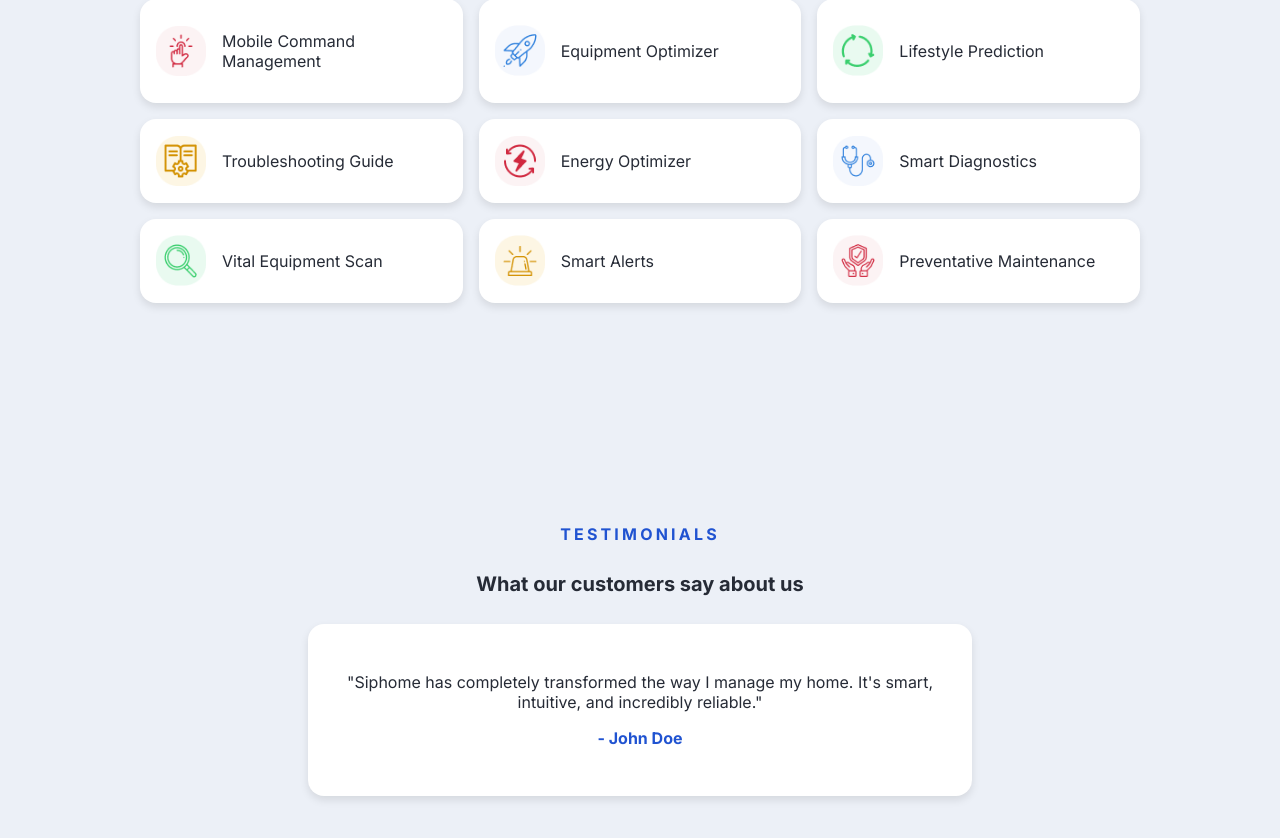
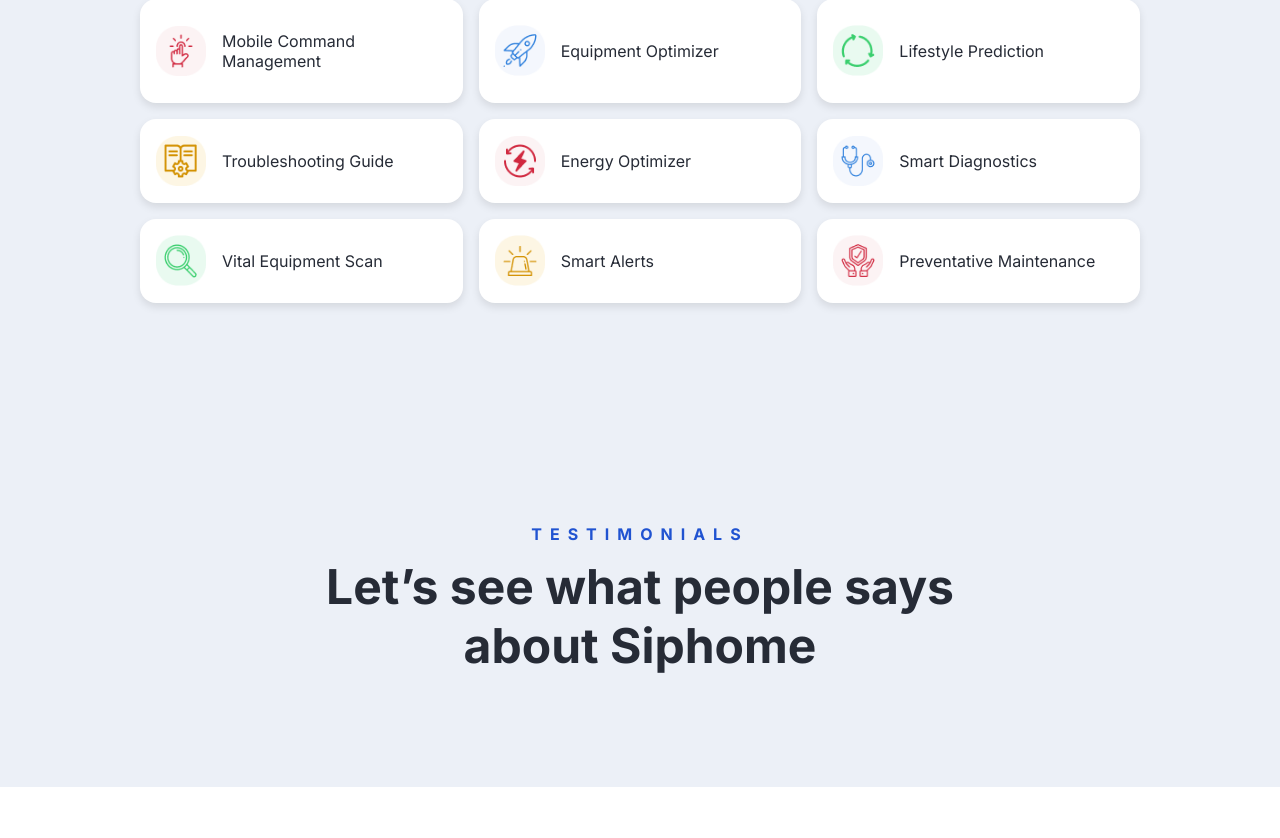
Before and after one commit to Ayyubiy90/siphome, a React (Create React App) app: page / in a window 1280 px wide. Shown: the part 3277-4115 px from the top of the page. After the commit the page ends 4064 px from the top, so only its background shows below. Built offline with nearby package versions, Linux system fonts and the light colour scheme.

Commit message:
Added some styling and text heading to Testimonial page

```diff
--- a/src/components/Testimonial.js
+++ b/src/components/Testimonial.js
@@ -5,22 +5,11 @@ const Testimonial = () => {
   return (
     <section className="testimonial">
       <div className="testimonial-content">
-        <h2 className="testimonial-heading">TESTIMONIALS</h2>
-        <p className="testimonial-subheading">
-          What our customers say about us
+        <h2 className="testimonial-title">TESTIMONIALS</h2>
+        <p className="testimonial-subtitle">
+          Let’s see what people says about Siphome
         </p>
-
-        <div className="testimonial-cards">
-          {/* Example Testimonial Card */}
-          <div className="testimonial-card">
-            <p className="testimonial-text">
-              "Siphome has completely transformed the way I manage my home. It's
-              smart, intuitive, and incredibly reliable."
-            </p>
-            <p className="testimonial-author">- John Doe</p>
-          </div>
-          {/* Add more testimonial cards as needed */}
-        </div>
+        {/* Testimonial cards will be added here later */}
       </div>
     </section>
   );
--- a/src/styles/components/Testimonial.css
+++ b/src/styles/components/Testimonial.css
@@ -7,44 +7,19 @@
   font-family: "Inter", sans-serif;
 }
 
-.testimonial-heading {
+.testimonial-title {
   color: #2053d1;
+  letter-spacing: 0.5em;
+  font-size: 1rem;
   font-weight: bold;
-  letter-spacing: 0.2em;
-  font-size: 1rem;
-  margin-bottom: 1rem;
 }
 
-.testimonial-subheading {
+.testimonial-subtitle {
   color: #262b36;
   font-weight: bold;
-  padding: 0.5rem 0;
-  font-size: 1.25rem;
+  text-align: center;
+  margin-top: 0;
+  font-size: 3rem;
+  padding-right: 15rem;
+  padding-left: 15rem;
 }
-
-.testimonial-cards {
-  display: flex;
-  flex-direction: column;
-  align-items: center;
-  gap: 1.5rem;
-}
-
-.testimonial-card {
-  background-color: #ffffff;
-  box-shadow: 0 4px 8px rgba(0, 0, 0, 0.1);
-  border-radius: 1rem;
-  padding: 2rem;
-  width: 100%;
-  max-width: 600px;
-}
-
-.testimonial-text {
-  color: #262b36;
-  font-size: 1rem;
-  margin-bottom: 1rem;
-}
-
-.testimonial-author {
-  color: #2053d1;
-  font-weight: bold;
-}
```
